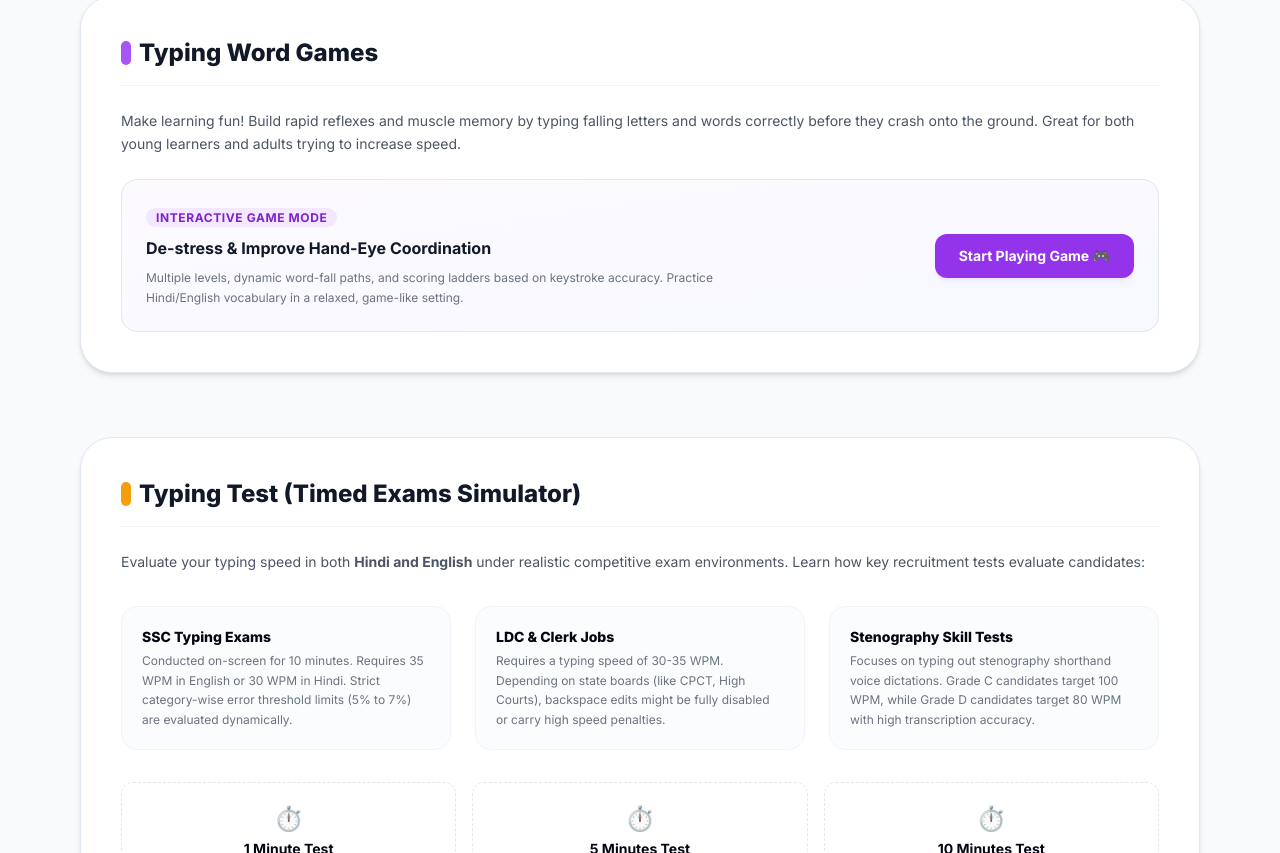
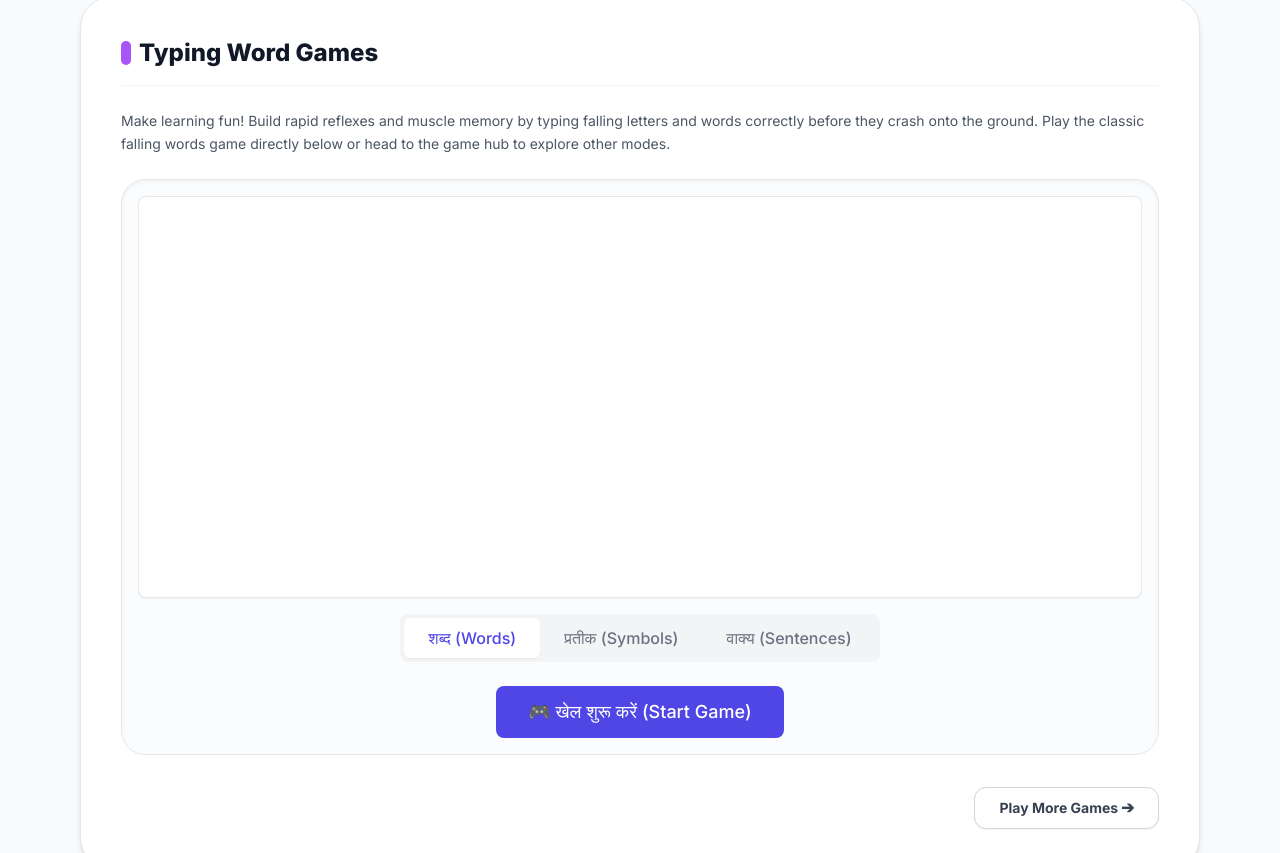
Before and after one commit to therohitbiruli/typehindi, a Next.js app: page / in a window 1280 px wide. Shown: the part 3187-4040 px from the top of the page. Built offline with nearby package versions, Linux system fonts and the light colour scheme.

Commit message:
embed interactive falling words game directly into homepage and update button to Play More Games

```diff
--- a/src/app/page.tsx
+++ b/src/app/page.tsx
@@ -3,6 +3,7 @@ import { PracticeTool } from "../components/PracticeTool";
 import { lessons } from "../data/lessons";
 import { blogs } from "../data/blogs";
 import { LANGUAGES } from "./translators/page";
+import { GameCanvas } from "../components/GameCanvas";
 
 export default function Homepage() {
   // Get first 2 lessons for preview
@@ -198,18 +199,17 @@ export default function Homepage() {
               Typing Word Games
             </h2>
             <p className="text-gray-600 dark:text-gray-300 text-sm leading-relaxed">
-              Make learning fun! Build rapid reflexes and muscle memory by typing falling letters and words correctly before they crash onto the ground. Great for both young learners and adults trying to increase speed.
+              Make learning fun! Build rapid reflexes and muscle memory by typing falling letters and words correctly before they crash onto the ground. Play the classic falling words game directly below or head to the game hub to explore other modes.
             </p>
-            <div className="bg-gradient-to-br from-purple-50/50 to-indigo-50/50 dark:from-slate-900/30 dark:to-slate-900/90 border border-slate-200 dark:border-slate-800/50 p-6 rounded-2xl flex flex-col md:flex-row items-center justify-between gap-6">
-              <div className="space-y-2 max-w-xl">
-                <span className="px-2.5 py-0.5 rounded-full bg-purple-100 dark:bg-purple-900/30 text-purple-700 dark:text-purple-400 text-xs font-bold uppercase tracking-wider">Interactive Game Mode</span>
-                <h4 className="font-bold text-gray-900 dark:text-white text-base">De-stress & Improve Hand-Eye Coordination</h4>
-                <p className="text-xs text-gray-500 dark:text-gray-400 leading-relaxed">
-                  Multiple levels, dynamic word-fall paths, and scoring ladders based on keystroke accuracy. Practice Hindi/English vocabulary in a relaxed, game-like setting.
-                </p>
-              </div>
-              <Link href="/game" className="px-6 py-3 rounded-xl bg-purple-600 hover:bg-purple-500 text-white font-bold text-sm shadow-md shadow-purple-500/10 hover:shadow-purple-500/20 whitespace-nowrap">
-                Start Playing Game 🎮
+
+            {/* Embedded Active Game Canvas */}
+            <div className="border border-slate-250 dark:border-slate-800 rounded-3xl p-4 bg-slate-50/50 dark:bg-slate-900/50 shadow-inner">
+              <GameCanvas />
+            </div>
+
+            <div className="flex justify-end pt-2">
+              <Link href="/game" className="btn-secondary rounded-xl px-6 py-2.5 border border-gray-300 dark:border-gray-700 shadow-sm text-sm font-bold flex items-center gap-2">
+                Play More Games ➔
               </Link>
             </div>
           </div>
```
